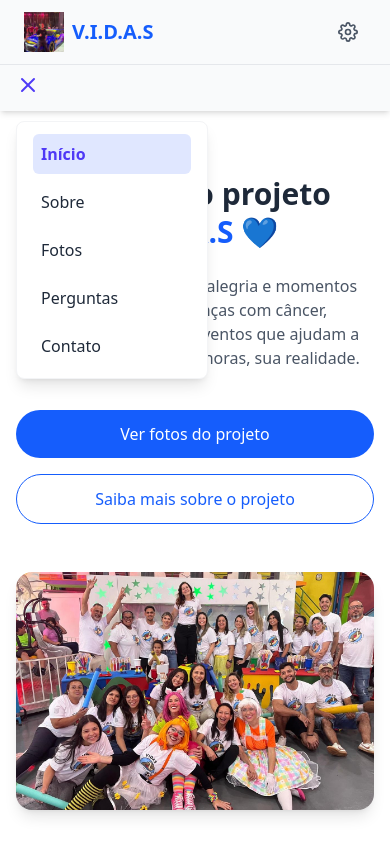
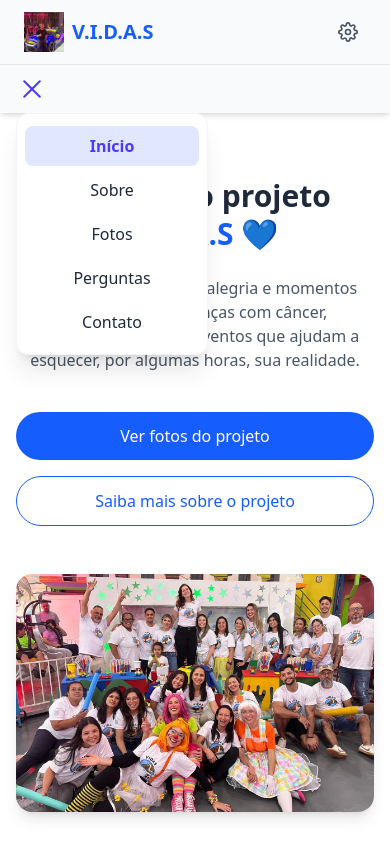
Before and after one commit to thubrito/Vidas, a React (Vite) app: page / in a window 390 px wide. Both pictures are taken after a click on the button 28 px from the left and 85 px from the top of the page. Shown: the top 844 px of the page. Built offline with nearby package versions, Linux system fonts and the light colour scheme.

Commit message:
ajustando o botão do menu mobile para animações e melhorando o estilo do menu

```diff
--- a/src/components/Menu.tsx
+++ b/src/components/Menu.tsx
@@ -1,6 +1,5 @@
 import { Link, useLocation } from "react-router-dom";
 import { useState } from "react";
-import { FiMenu, FiX } from "react-icons/fi";
 import { useTheme } from "../context/useTheme.ts";
 
 export default function Menu() {
@@ -18,15 +17,33 @@ export default function Menu() {
 
   return (
     <div className="relative">
-      {/* Botão mobile */}
+      {/* Botão mobile animado */}
       <button
-        className={`md:hidden text-2xl transition-colors duration-500 ${
-          isDark ? "text-gray-100" : "text-indigo-600"
-        } focus:outline-none`}
         onClick={() => setOpen(!open)}
         aria-label="Abrir menu"
+        className="md:hidden w-8 h-8 flex flex-col justify-center items-center gap-1 z-50"
       >
-        {open ? <FiX /> : <FiMenu />}
+        <span
+          className={`w-6 h-0.5 rounded transition-all duration-500 ${
+            isDark ? "bg-gray-100" : "bg-indigo-600"
+          } ${
+            open ? "rotate-45 translate-y-1.5" : ""
+          }`}
+        />
+        <span
+          className={`w-6 h-0.5 rounded transition-all duration-500 ${
+            isDark ? "bg-gray-100" : "bg-indigo-600"
+          } ${
+            open ? "opacity-0" : ""
+          }`}
+        />
+        <span
+          className={`w-6 h-0.5 rounded transition-all duration-500 ${
+            isDark ? "bg-gray-100" : "bg-indigo-600"
+          } ${
+            open ? "-rotate-45 -translate-y-1.5" : ""
+          }`}
+        />
       </button>
 
       {/* Menu desktop */}
@@ -39,7 +56,7 @@ export default function Menu() {
               location.pathname === to
                 ? "text-indigo-500 font-semibold"
                 : isDark
-                ? "text-gray-300 hover:text-indigo-500"
+                ? "text-gray-300 hover:text-indigo-400"
                 : "text-gray-700 hover:text-indigo-500"
             }`}
           >
@@ -48,25 +65,27 @@ export default function Menu() {
         ))}
       </nav>
 
-      {/* Menu mobile */}
+      {/* Menu mobile – agora nasce do botão */}
       {open && (
         <nav
-          className={`absolute top-12 left-0 w-48 shadow-lg rounded-lg flex flex-col gap-2 py-3 px-4 md:hidden border transition-colors duration-500 z-40 animate-fadeIn ${
-            isDark ? "bg-[#2A2A2A] border-gray-700" : "bg-white border-gray-100"
+          className={`absolute top-10 left-0 w-48 rounded-xl shadow-xl flex flex-col gap-1 py-3 px-2 md:hidden transition-colors duration-500 z-40 ${
+            isDark
+              ? "bg-[#2A2A2A] border border-gray-700"
+              : "bg-white border border-gray-100"
           }`}
         >
           {links.map(({ to, label }) => (
             <Link
               key={to}
+              to={to}
               onClick={() => setOpen(false)}
-              to={to}
-              className={`block py-2 px-2 rounded-md transition-colors duration-500 ${
+              className={`block text-center py-2 rounded-lg transition-all duration-300 ${
                 location.pathname === to
                   ? isDark
                     ? "bg-[#3A3A3A] text-white font-semibold"
                     : "bg-indigo-100 text-indigo-600 font-semibold"
                   : isDark
-                  ? "text-gray-300 hover:bg-gray-700"
+                  ? "text-gray-300 hover:bg-[#3A3A3A]"
                   : "text-gray-800 hover:bg-gray-100"
               }`}
             >
```
